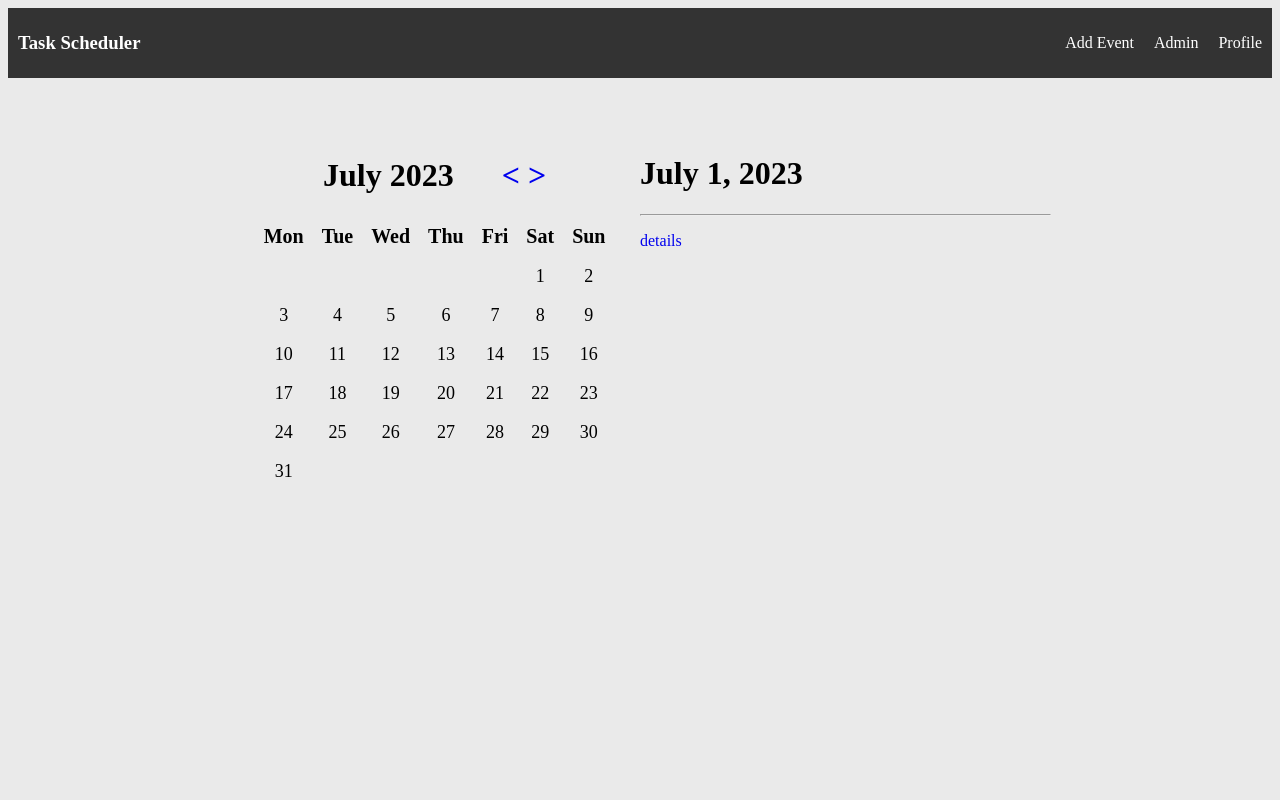
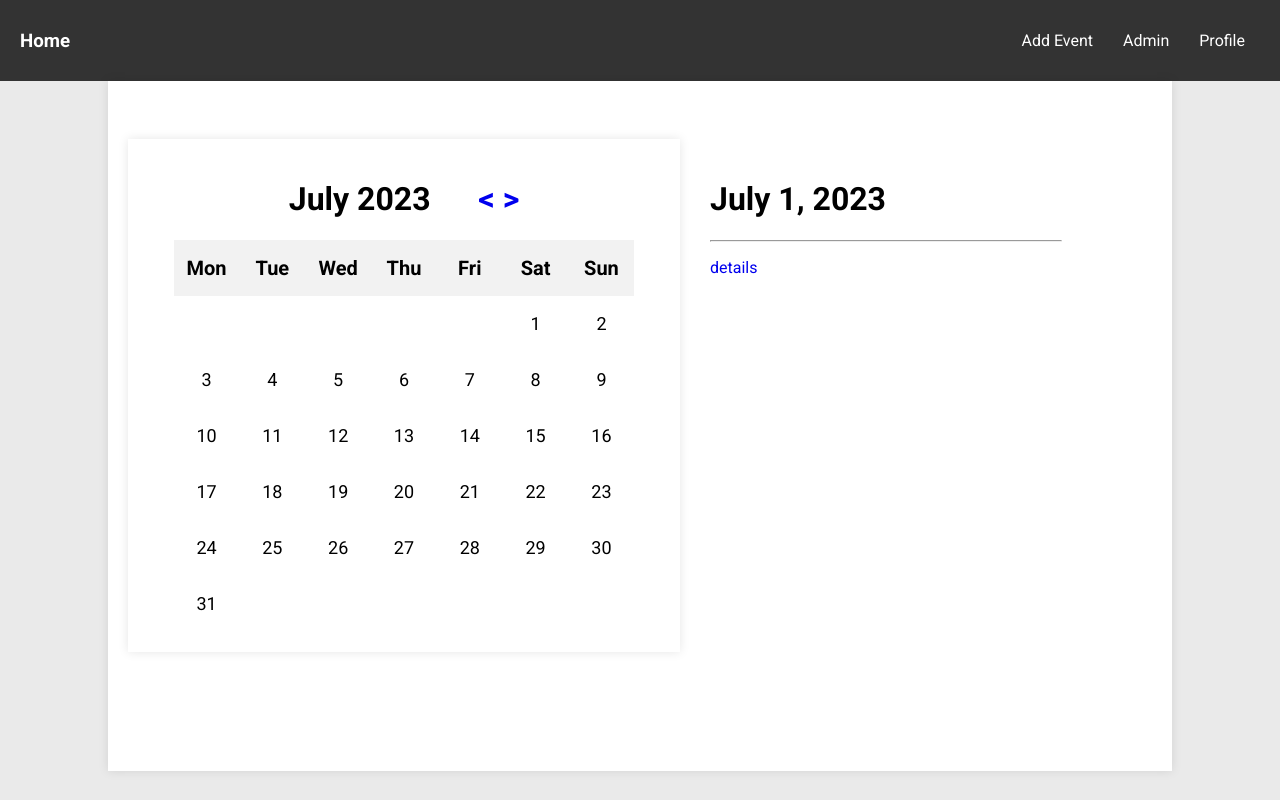
Before and after one commit to MarkZhang3/task_scheduler, a Django app: page /index_event_list/2023/7/1 in a window 1280 px wide. Run offline with Django 3.2, Linux system fonts and the light colour scheme; data that the repository does not hold is empty.

Commit message:
update style

```diff
--- a/taskscheduler/static/style.css
+++ b/taskscheduler/static/style.css
@@ -2,49 +2,6 @@ a:visited {
   text-decoration: none;
 }
 
-nav {
-  display: flex;
-  justify-content: space-between;
-  align-items: center;
-  padding-left: 10px;
-  background-color: #333;
-}
-
-.nav-items {
-  list-style-type: none;
-  display: flex;
-}
-
-.nav-items > li {
-  padding: 10px;
-}
-
-.nav-items > li:hover {
-  background-color: #111;
-}
-
-/* li a:hover:not(.active) {
-  background-color: #111;
-} */
-
-li .active {
-  background-color: #DDFFF7;
-}
-
-.main {
-  width: 65%;
-  float: left;
-  padding-left: 17.5%;
-}
-
-.item1 {
-  float: left;
-  width: 50%;
-}
-
-.calendar {
-
-}
 
 input[type=submit] {
   padding: 12px 20px;
@@ -61,14 +18,25 @@ input.edit-line {
 }
 
 input.input_box {
-  border-color: #000000; border-left: none;
-  border-right: none;
-  border-top: none;
+  border: none;
+  border-bottom: 1px solid #ddd;
   background-color: transparent;
+  padding: 5px;
+  font-size: 18px;
+  margin-bottom: 10px;
+  color: #333;
+  width: 200px;
+}
+
+
+.input_box:focus {
+  outline: none;
 }
 
 body {
   background-color: rgb(234, 234, 234);
+  font-family: "Roboto";
+  margin: auto;
 }
 
 .dropdown_content {
@@ -90,9 +58,9 @@ a:hover {
 }
 
 
-.event_info {
+/* .event_info {
   padding: 5px;
-}
+} */
 
 
 .round_box {
@@ -139,3 +107,179 @@ th {
   width: 100%;
   background-color: white;
 }
+
+
+/* Event details styles */
+.event_info {
+  padding: 20px;
+  border: 1px solid #e0e0e0;
+  border-radius: 5px;
+  box-shadow: 0 0 10px rgba(0, 0, 0, 0.1);
+}
+
+.event_info label {
+  display: block;
+  font-family: 'Roboto', sans-serif;
+  font-size: 18px;
+  margin-bottom: 10px;
+}
+
+.event_info a {
+  color: #EF476F;
+  text-decoration: none;
+}
+
+.event_info a:hover {
+  text-decoration: underline;
+}
+
+/* Rounded box styles */
+.round_box {
+  border-radius: 7px;
+  background: #62cd5c;
+  padding: 10px;
+  color: #fff;
+  font-family: 'Roboto', sans-serif;
+}
+
+/* Footer styles  */
+footer {
+  text-align: center;
+  padding: 20px;
+  background-color: #333;
+  color: #fff;
+  font-family: 'Roboto', sans-serif;
+}
+
+
+nav {
+  display: flex;
+  justify-content: space-between;
+  align-items: center;
+  padding: 5px 20px; /* Adjusted padding */
+  background-color: #333;
+}
+
+.nav-items {
+  list-style-type: none;
+  display: flex;
+}
+
+.nav-items > li {
+  padding: 10px;
+  margin: 0 5px;
+}
+
+.nav-items > li:hover {
+  background-color: #111;
+}
+
+/* Active link style */
+li.active a {
+  background-color: #DDFFF7;
+  color: #000; /* Set a contrasting color */
+}
+
+/* nav */
+nav a {
+  color: #fff;
+  text-decoration: none;
+  font-family: 'Roboto', sans-serif;
+}
+
+nav a:hover {
+  background-color: #444;
+}
+
+h3 {
+  margin: 0;
+}
+
+
+
+/* Calendar table styles */
+.calendar {
+    width: 90%;
+  border-collapse: collapse;
+  margin-top: 20px;
+}
+
+.calendar th {
+  font-size: 20px;
+  padding: 10px;
+  margin: 5px;
+  background-color: #f2f2f2;
+  width: 40px; /* Adjust the cell width for a square shape */
+  height: 40px; /* Adjust the cell height for a square shape */
+}
+
+.calendar td {
+  padding: 10px;
+  text-align: center;
+  width: 40px; /* Adjust the cell width for a square shape */
+  height: 40px; /* Adjust the cell height for a square shape */
+}
+
+.calendar a {
+  color: black;
+  font-size: 18px;
+  text-decoration: none;
+}
+
+.calendar a:hover {
+  background-color: #e0e0e0;
+}
+
+
+.main {
+  width: 80%;
+  padding: 20px;
+  background-color: #fff;
+  box-shadow: 0 0 10px rgba(0, 0, 0, 0.1);
+  margin: auto;
+  min-height: 650px;
+  height: auto;
+}
+
+.item1 {
+  float: left;
+  width: 50%;
+  padding: 20px;
+  background-color: #fff;
+  box-shadow: 0 0 10px rgba(0, 0, 0, 0.1);
+}
+
+.main h1 {
+  font-family: 'Roboto', sans-serif;
+}
+
+
+/* Rounded box styles */
+.round_box {
+  border-radius: 7px;
+  background: #62cd5c;
+  padding: 10px;
+  color: #fff;
+  font-family: 'Roboto', sans-serif;
+}
+
+/* Footer styles (adjust as needed) */
+footer {
+  text-align: center;
+  padding: 20px;
+  background-color: #333;
+  color: #fff;
+  font-family: 'Roboto', sans-serif;
+}
+
+.eventslist {
+    float:left;
+    padding-left: 30px;
+}
+
+.form_wrapper {
+    margin: auto;
+    width: 80%;
+  padding: 20px;
+  border-radius: 10px;
+}
--- a/taskscheduler/templates/app_password.html
+++ b/taskscheduler/templates/app_password.html
@@ -22,6 +22,7 @@
         <label>App Password: </label>
         <input name="app_password">
         </div>
+        <br>
         <input type="submit">
 </form>
 
--- a/taskscheduler/templates/base.html
+++ b/taskscheduler/templates/base.html
@@ -4,11 +4,12 @@
 <head>
     <title>Task Scheduler</title>
     <link rel="stylesheet" type="text/css" href="{% static 'style.css' %}">
+    <link href="https://fonts.googleapis.com/css2?family=Roboto:wght@400;700&display=swap" rel="stylesheet">
 </head>
 <body>
 
     <nav>
-        <h3><a href="/" style="color: white">Task Scheduler</a></h3>
+        <h3><a href="/" style="color: white">Home</a></h3>
         <ul class="nav-items">
             <li><a href="/add_event/" style="color: white">Add Event</a></li>
             <li><a href="/admin/" style="color: white">Admin</a></li>
--- a/taskscheduler/templates/event_details.html
+++ b/taskscheduler/templates/event_details.html
@@ -2,6 +2,7 @@
 {% block content %}
 
     <div class="main">
+        <div class="form_wrapper">
             <h1>Event Details</h1>
             <label>Event Text: {{ event.text }}</label>
             <br><br>
@@ -21,5 +22,6 @@
             <br><br>
             <a href="/edit_event/{{ event.id }}">Edit Event</a>
         </div>
+    </div>
 
 {% endblock content %}
--- a/taskscheduler/templates/index.html
+++ b/taskscheduler/templates/index.html
@@ -32,7 +32,7 @@
         {% if date %}
         <div class="eventslist">
             <h1 style="padding-top: 20px;">{{ date }}</h1>
-            <hr>
+            <hr width="350px">
             <ul class="ulevent">
                 {% for event in events %}
                     <li class="lievent"><a href='/event_details/{{ event.id }}'>{{ event }}</a></li>
--- a/taskscheduler/urls.py
+++ b/taskscheduler/urls.py
@@ -14,7 +14,7 @@ urlpatterns = [
     path('profile/', views.profile, name='profile'),
     path('logout/', views.logout_view, name='logout'),
     path('app_password/', views.app_password, name='app_password'),
-    path('add_app_password', views.add_app_password, name='add_app_password'),
+    path('add_app_password/', views.add_app_password, name='add_app_password'),
     path('edit_username/', views.edit_username, name='edit_username'),
     path('edit_password/', views.edit_password, name='edit_password'),
     path('edit_email/', views.edit_email, name='edit_email'),
--- a/taskscheduler/views.py
+++ b/taskscheduler/views.py
@@ -201,11 +201,6 @@ def profile(request):
     return render(request, 'profile.html', content)
 
 
-def logout_view(request):
-    logout(request)
-    return redirect('login')
-
-
 def app_password(request):
     return render(request, 'app_password.html')
 
@@ -226,7 +221,7 @@ def edit_username(request):
         user.save()
         return redirect('profile')
     else:
-        return render('edit_username.html')
+        return render(request, 'edit_username.html')
 
 
 def edit_password(request):
@@ -237,7 +232,7 @@ def edit_password(request):
         user.save()
         return redirect('profile')
     else:
-        return render('edit_password.html')
+        return render(request, 'edit_password.html')
 
 
 def edit_email(request):
@@ -248,7 +243,7 @@ def edit_email(request):
         user.save()
         return redirect('profile')
     else:
-        return render('edit_email.html')
+        return render(request, 'edit_email.html')
 
 
 def demo(request):
```
Also changed, not shown: taskscheduler/templates/add_event.html (+3 -4 lines), taskscheduler/templates/day.html (+9 -5 lines), taskscheduler/templates/edit_event.html (+3 -5 lines). Lines whose indentation alone changed are shown as unchanged.
